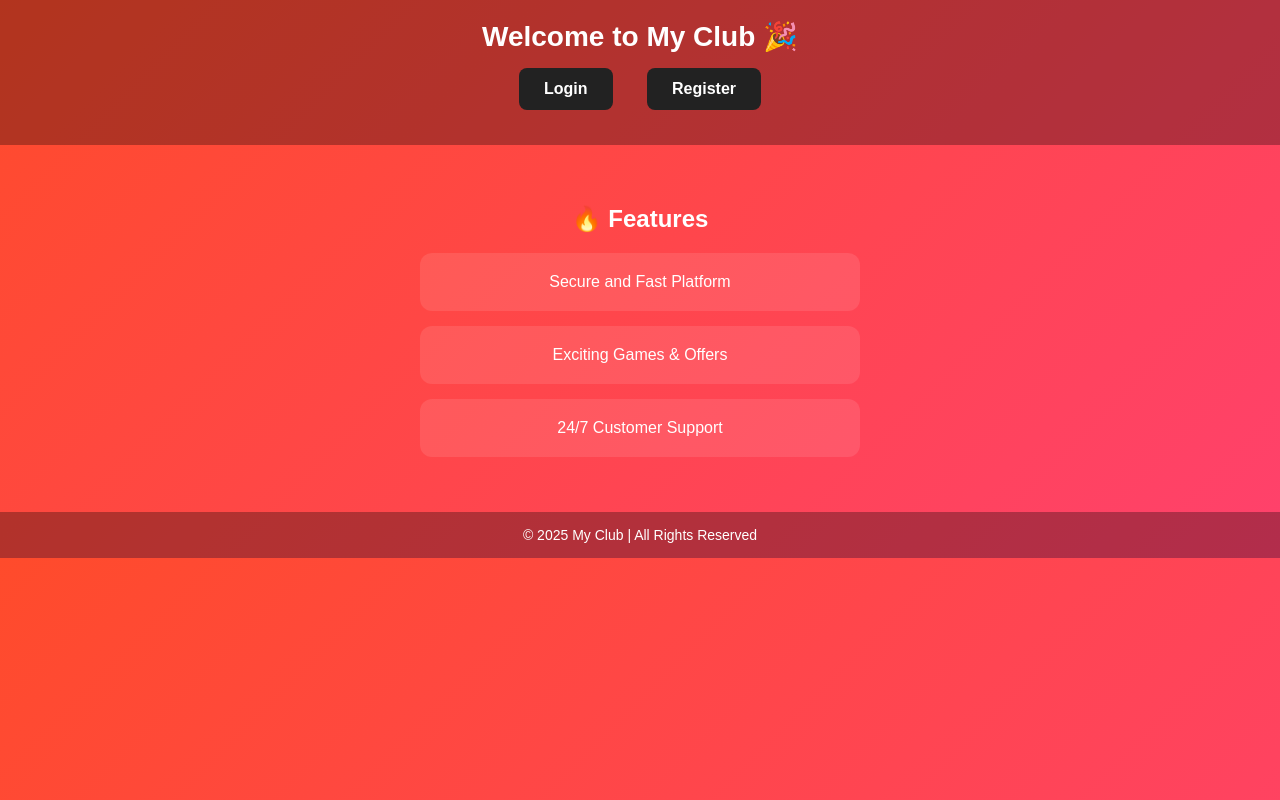
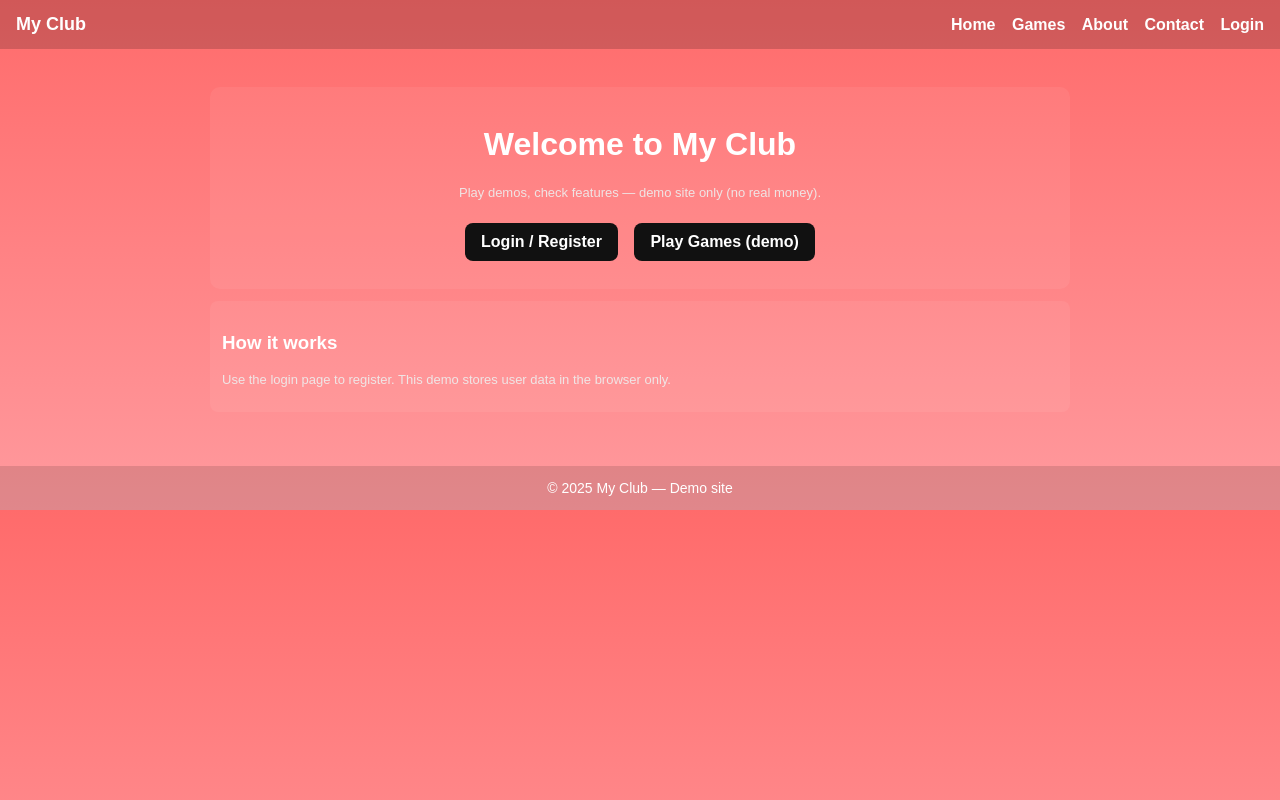
Before and after one commit to israelhalge-arch/My-club, a plain HTML site: page Index.html in a window 1280 px wide. Drawn offline with Linux system fonts and the light colour scheme.

Commit message:
Index.html

```diff
--- a/Index.html
+++ b/Index.html
@@ -1,75 +1,37 @@
-<!DOCTYPE html>
+<!doctype html>
 <html lang="en">
 <head>
-  <meta charset="UTF-8">
-  <meta name="viewport" content="width=device-width, initial-scale=1.0">
+  <meta charset="utf-8">
+  <meta name="viewport" content="width=device-width,initial-scale=1">
   <title>My Club</title>
-  <style>
-    body {
-      margin: 0;
-      font-family: Arial, sans-serif;
-      background: linear-gradient(135deg, #ff4b2b, #ff416c);
-      color: white;
-      text-align: center;
-    }
-    header {
-      padding: 20px;
-      background: rgba(0, 0, 0, 0.3);
-    }
-    header h1 {
-      margin: 0;
-      font-size: 28px;
-    }
-    .btn {
-      display: inline-block;
-      margin: 15px;
-      padding: 12px 25px;
-      font-size: 16px;
-      font-weight: bold;
-      color: #fff;
-      background: #222;
-      border-radius: 8px;
-      text-decoration: none;
-      transition: 0.3s;
-    }
-    .btn:hover {
-      background: #444;
-    }
-    .section {
-      padding: 40px 20px;
-    }
-    .card {
-      background: rgba(255, 255, 255, 0.1);
-      margin: 15px auto;
-      padding: 20px;
-      border-radius: 12px;
-      max-width: 400px;
-    }
-    footer {
-      background: rgba(0, 0, 0, 0.3);
-      padding: 15px;
-      font-size: 14px;
-    }
-  </style>
+  <link rel="stylesheet" href="style.css">
 </head>
 <body>
-
-  <header>
-    <h1>Welcome to My Club 🎉</h1>
-    <a href="#" class="btn">Login</a>
-    <a href="#" class="btn">Register</a>
-  </header>
-
-  <div class="section">
-    <h2>🔥 Features</h2>
-    <div class="card">Secure and Fast Platform</div>
-    <div class="card">Exciting Games & Offers</div>
-    <div class="card">24/7 Customer Support</div>
+  <div class="header">
+    <div class="brand">My Club</div>
+    <div class="nav">
+      <a href="index.html">Home</a>
+      <a href="games.html">Games</a>
+      <a href="about.html">About</a>
+      <a href="contact.html">Contact</a>
+      <a href="login.html">Login</a>
+    </div>
   </div>
 
-  <footer>
-    © 2025 My Club | All Rights Reserved
-  </footer>
+  <div class="container">
+    <div class="hero">
+      <h1>Welcome to My Club</h1>
+      <p class="small">Play demos, check features — demo site only (no real money).</p>
+      <a class="btn" href="login.html">Login / Register</a>
+      <a class="btn" href="games.html">Play Games (demo)</a>
+    </div>
 
+    <div class="card">
+      <h3>How it works</h3>
+      <p class="small">Use the login page to register. This demo stores user data in the browser only.</p>
+    </div>
+  </div>
+
+  <div class="footer">© 2025 My Club — Demo site</div>
 </body>
 </html>
```
